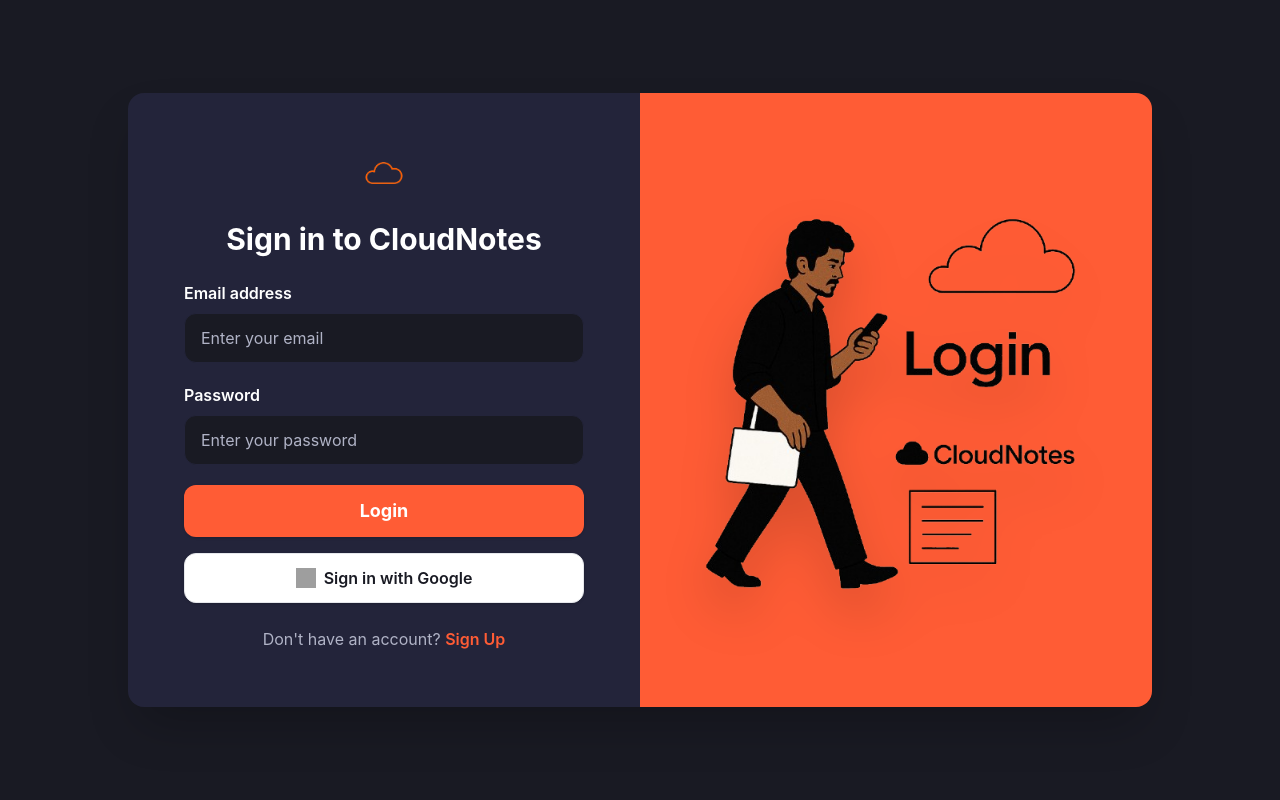
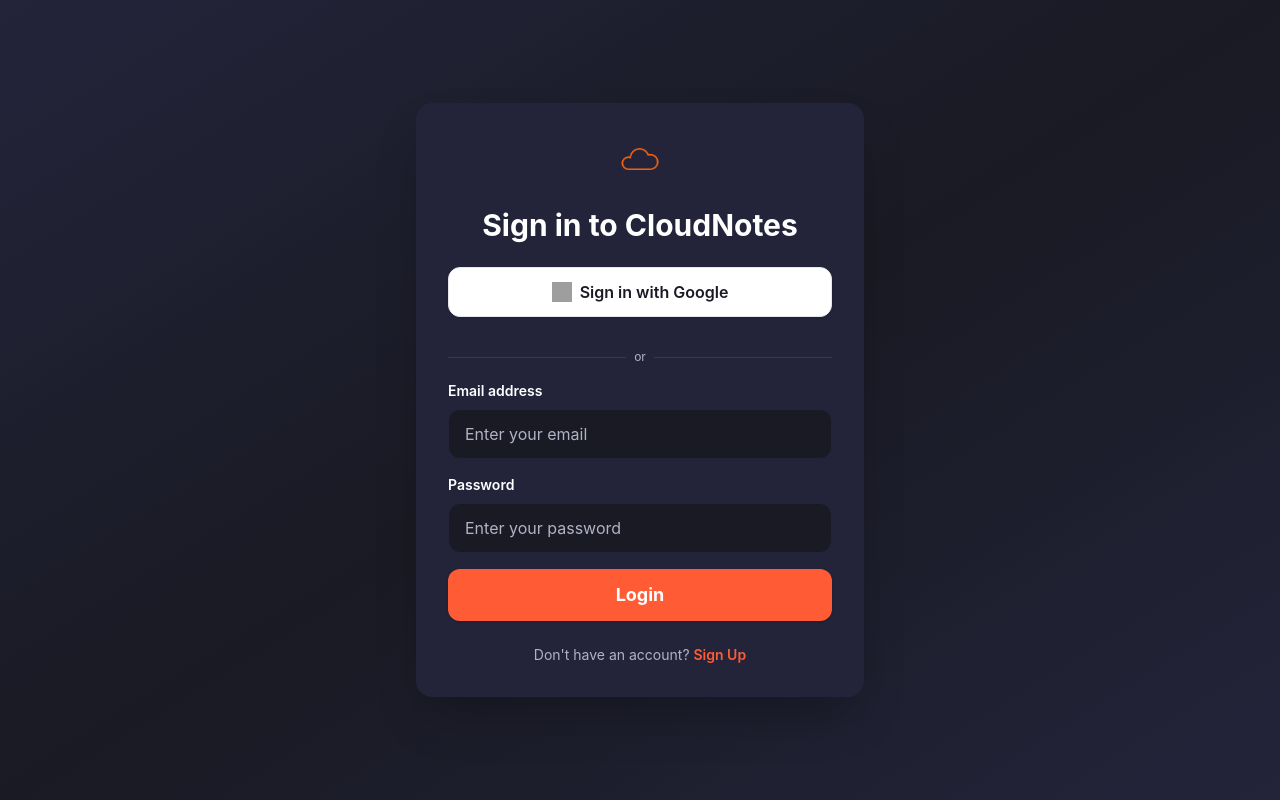
Before and after one commit to Adhish9876/cloudnotes, a React (Create React App) app: page /login in a window 1280 px wide. Built offline with nearby package versions, Linux system fonts and the light colour scheme; grey boxes are pictures that could not be loaded.

Commit message:
fixed login/signp for nth time

```diff
--- a/src/components/Login.js
+++ b/src/components/Login.js
@@ -90,25 +90,35 @@ export default function Login() {
   };
 
   return (
-    <div className="relative h-screen w-screen bg-[#191A23] px-4">
+    <div className="relative min-h-screen w-screen bg-gradient-to-br from-[#23243a] via-[#191A23] to-[#23243a] flex items-center justify-center px-2 sm:px-4">
       {/* Centered login box */}
-      <div className="flex items-center justify-center h-full px-2 sm:px-4">
-        {/* Shared Card Container */}
-        <div className="flex flex-col-reverse md:flex-row w-full max-w-5xl rounded-2xl shadow-2xl overflow-hidden">
-          {/* Left: Login Form */}
-          <div className="w-full md:w-1/2 bg-[#23243a] p-4 sm:p-8 lg:p-14 flex flex-col justify-center">
+      <div className="w-full max-w-md bg-[#23243a] rounded-2xl shadow-2xl p-6 sm:p-8 flex flex-col justify-center mx-auto">
         <div className="flex justify-center mb-6">
           <img src="/cloud.png" alt="Cloud Logo" className="w-12 h-12 object-contain" />
         </div>
-            <h2 className="text-3xl font-bold text-white mb-6 text-center">Sign in to CloudNotes</h2>
+        <h2 className="text-2xl sm:text-3xl font-bold text-white mb-6 text-center">Sign in to CloudNotes</h2>
         {error && (
-              <div className="bg-red-500/10 border border-red-500 text-red-500 rounded-lg px-4 py-2 mb-4 text-center">
+          <div className="bg-red-500/10 border border-red-500 text-red-500 rounded-lg px-4 py-2 mb-4 text-center text-sm">
             {error}
           </div>
         )}
-            <form onSubmit={handleSubmit} className="space-y-5">
+        <button
+          className="w-full py-3 rounded-xl border border-[#e5e7eb] bg-white text-[#191A23] font-semibold flex items-center justify-center gap-2 shadow hover:bg-[#f3f4f6] transition mb-4"
+          type="button"
+          onClick={handleGoogleLogin}
+          disabled={authenticating}
+        >
+          <img src="https://www.gstatic.com/firebasejs/ui/2.0.0/images/auth/google.svg" alt="Google" className="w-5 h-5" />
+          {authenticating ? 'Signing in...' : 'Sign in with Google'}
+        </button>
+        <div className="flex items-center my-4">
+          <div className="flex-grow h-px bg-[#393a4d]" />
+          <span className="mx-2 text-[#b0b3c6] text-xs">or</span>
+          <div className="flex-grow h-px bg-[#393a4d]" />
+        </div>
+        <form onSubmit={handleSubmit} className="space-y-4">
           <div>
-                <label htmlFor="email" className="block text-white font-semibold mb-2">Email address</label>
+            <label htmlFor="email" className="block text-white font-semibold mb-2 text-sm">Email address</label>
             <input
               type="email"
               id="email"
@@ -116,12 +126,12 @@ export default function Login() {
               value={credentials.email}
               onChange={onChange}
               placeholder="Enter your email"
-                  className="w-full px-4 py-3 rounded-xl border border-[#23243a] focus:ring-2 focus:ring-[#ff5c35] focus:border-[#ff5c35] bg-[#191A23] placeholder-[#b0b3c6] text-white transition"
+              className="w-full px-4 py-3 rounded-xl border border-[#23243a] focus:ring-2 focus:ring-[#ff5c35] focus:border-[#ff5c35] bg-[#191A23] placeholder-[#b0b3c6] text-white transition text-base"
               required
             />
           </div>
           <div>
-                <label htmlFor="password" className="block text-white font-semibold mb-2">Password</label>
+            <label htmlFor="password" className="block text-white font-semibold mb-2 text-sm">Password</label>
             <input
               type="password"
               id="password"
@@ -130,45 +140,22 @@ export default function Login() {
               onChange={onChange}
               minLength={8}
               placeholder="Enter your password"
-                  className="w-full px-4 py-3 rounded-xl border border-[#23243a] focus:ring-2 focus:ring-[#ff5c35] focus:border-[#ff5c35] bg-[#191A23] placeholder-[#b0b3c6] text-white transition"
+              className="w-full px-4 py-3 rounded-xl border border-[#23243a] focus:ring-2 focus:ring-[#ff5c35] focus:border-[#ff5c35] bg-[#191A23] placeholder-[#b0b3c6] text-white transition text-base"
               required
             />
           </div>
           <button
             type="submit"
-                className="w-full py-3 rounded-xl bg-[#ff5c35] text-white font-bold text-lg shadow hover:bg-[#ff784e] transition"
+            className="w-full py-3 rounded-xl bg-[#ff5c35] text-white font-bold text-lg shadow hover:bg-[#ff784e] transition mt-2"
           >
             Login
           </button>
         </form>
-
-            {/* Google Sign In */}
-            <button
-              className="w-full mt-4 py-3 rounded-xl border border-[#e5e7eb] bg-white text-[#191A23] font-semibold flex items-center justify-center gap-2 shadow hover:bg-[#f3f4f6] transition"
-              type="button"
-              onClick={handleGoogleLogin}
-              disabled={authenticating} // NEW
-            >
-              <img src="https://www.gstatic.com/firebasejs/ui/2.0.0/images/auth/google.svg" alt="Google" className="w-5 h-5" />
-              {authenticating ? 'Signing in...' : 'Sign in with Google'}
-            </button>
-
-            <p className="mt-6 text-center text-[#b0b3c6]">
+        <p className="mt-6 text-center text-[#b0b3c6] text-sm">
           Don't have an account?{' '}
           <button className="text-[#ff5c35] hover:underline font-semibold" onClick={() => navigate('/signup')}>Sign Up</button>
         </p>
       </div>
-
-          {/* Right: Illustration */}
-          <div className="w-full md:w-1/2 bg-[#ff5c35] p-4 sm:p-8 lg:p-14 flex items-center justify-center">
-            <img
-              src="/Login.png"
-              alt="Cloud Illustration"
-              className="w-full h-auto max-w-md object-contain drop-shadow-2xl"
-            />
-          </div>
-        </div>
-      </div>
     </div>
   );
 }
```
Lines whose indentation alone changed are shown as unchanged.
